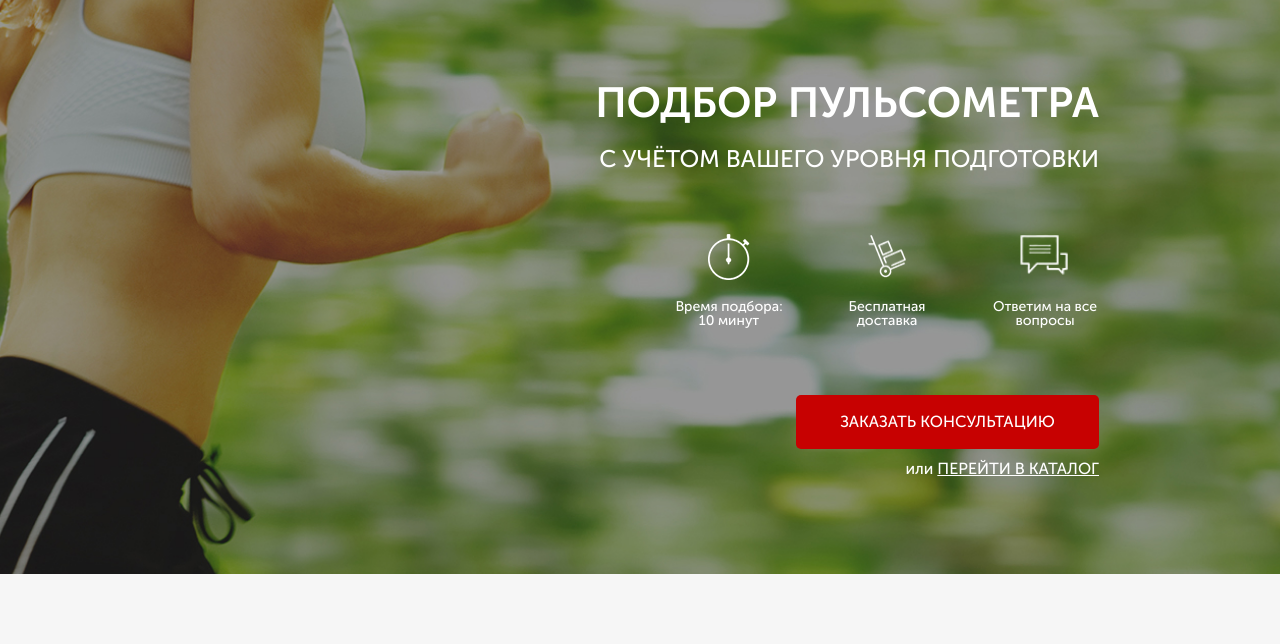
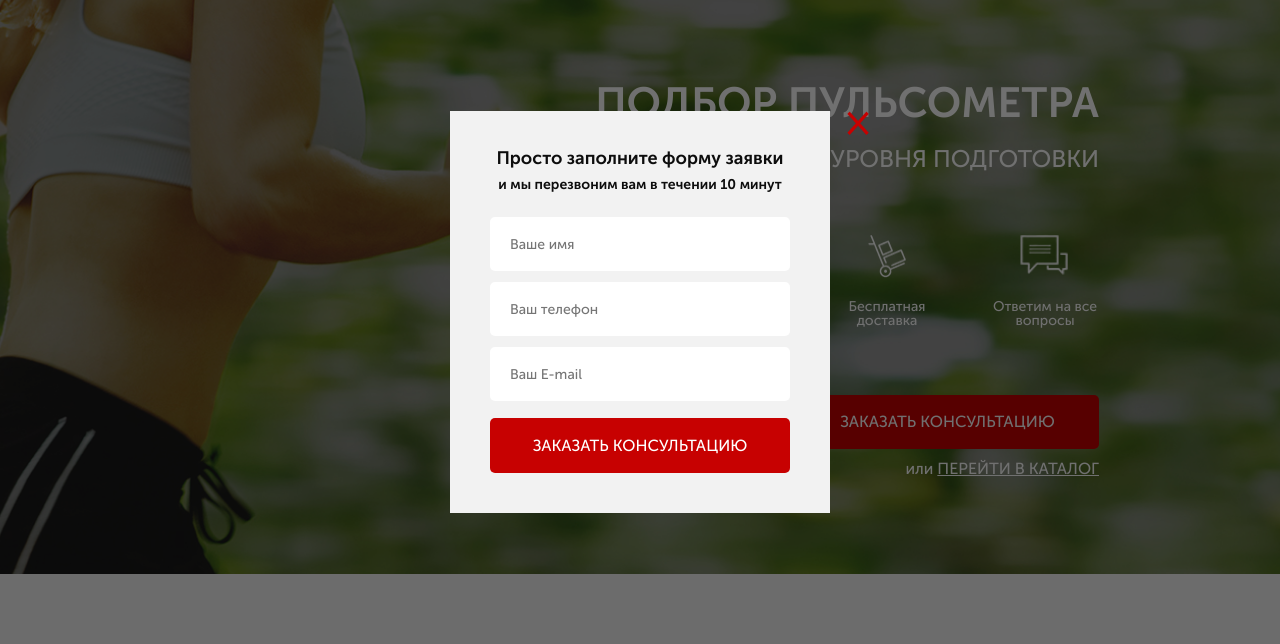
Before and after one commit to trueSlav/PULSE, a plain HTML site: page index.html in a window 1280 px wide. Both pictures are taken after a click on the button "ЗАКАЗАТЬ ЗВОНОК". Shown: the part 88-732 px from the top of the page. Drawn offline with nearby package versions, Linux system fonts and the light colour scheme.

Commit message:
modal window jquery

```diff
--- a/index.html
+++ b/index.html
@@ -25,7 +25,7 @@
                 </div>
                 <div class="header__contacts">
                     <a href="tel:+7499228974" class="header__phone">+7 (499) 922-89-74</a>
-                    <button class="button">
+                    <button data-modal="consultation" class="button">
                         заказать звонок
                     </button>
                 </div>
@@ -47,7 +47,7 @@
                         Ответим на все вопросы
                     </div>
                 </div>
-                <button class="button button_main">
+                <button data-modal="consultation" class="button button_main">
                     заказать кОНСУЛЬТАЦИЮ
                 </button>
                 <div class="promo__link">
@@ -419,6 +419,39 @@
         </div>
     </footer>
 
+    <div class="overlay">
+        <div class="modal" id="consultation">
+            <div class="modal__close">&times;</div>
+            <div class="modal__title">Просто заполните форму заявки</div>
+            <div class="modal__subtitle">и мы перезвоним вам в течении 10 минут</div>
+            <form class="form-submit form-submit_mt25">
+                <input name="name" type="text" placeholder="Ваше имя">
+                <input name="phone" type="number" placeholder="Ваш телефон">
+                <input name="email" type="email" placeholder="Ваш E-mail">
+                <button class="button button_form">заказать кОНСУЛЬТАЦИЮ</button>
+            </form>
+        </div>
+
+        <div class="modal" id="order">
+            <div class="modal__close">&times;</div>
+            <div class="modal__title">Ваш заказ:</div>
+            <div class="modal__subtitle">Пульсометр Polar FT1</div>
+            <form class="form-submit form-submit_mt25">
+                <input name="name" type="text" placeholder="Ваше имя">
+                <input name="phone" type="number" placeholder="Ваш телефон">
+                <input name="email" type="email" placeholder="Ваш E-mail">
+                <button class="button button_form">Купить</button>
+            </form>
+        </div>
+
+        <div class="modal modal_mini" id="sucsess">
+            <div class="modal__close">&times;</div>
+            <div class="modal__title">Спасибо за вашу заявку!</div>
+            <div class="modal__subtitle">Наш менеджер свяжется с вами в ближайшее время!</div>
+        </div>
+
+    </div>
+
     <script src="https://code.jquery.com/jquery-1.11.0.min.js"></script>
     <script src="https://code.jquery.com/jquery-migrate-1.2.1.min.js"></script>
     <script src="js/slick.min.js"></script>
--- a/js/script.js
+++ b/js/script.js
@@ -59,4 +59,16 @@ $(document).ready(function(){
     }
     toggleSlide('a.catalog-card__link');
     toggleSlide('a.catalog-card__back');
+
+    // Modal
+
+    $('[data-modal=consultation]').on('click', function(){
+      $('.overlay, #consultation').fadeIn();
+    });
+    $('.modal__close').on('click', function(){
+      $('.overlay, #consultation, #order, #sucsess').fadeOut();
+    });
+    $('.button_card').on('click', function(){
+      $('.overlay, #order').fadeIn();
+    });
 });
--- a/sass/blocks/_form-submit.sass
+++ b/sass/blocks/_form-submit.sass
@@ -12,3 +12,6 @@
         font-size: 14px
         &:nth-child(3)
             margin-bottom: 17px
+
+    &_mt25
+        margin-top: 25px
--- /dev/null
+++ b/sass/blocks/_modal.sass
@@ -0,0 +1,46 @@
+.overlay
+    display: none
+    position: fixed
+    width: 100%
+    height: 100%
+    top: 0
+    background-color: rgba(0, 0, 0, .56)
+
+.modal
+    padding: 38px 40px 40px 40px
+    position: relative
+    left: 50%
+    top: 50%
+    transform: translate(-50%, -50%)
+    width: 380px
+    min-height: 400px
+    background-color: #F2F2F2
+
+    &__close
+        font-size: 41px
+        line-height: 20px
+        position: absolute
+        top: 0
+        right: -40px
+        color: $mc1
+        cursor: pointer
+
+    &__title
+        font-weight: 700
+        font-size: 18px
+        line-height: 19px
+        text-align: center
+        color: $c4-black
+
+    &__subtitle
+        margin-top: 10px
+        text-align: center
+        font-weight: 700
+        font-size: 14px
+        line-height: 14px
+        color: $c4-black
+    &_mini
+        min-height: 140px
+
+#consultation, #order, #sucsess
+    display: none
--- a/sass/style.sass
+++ b/sass/style.sass
@@ -19,5 +19,6 @@
 @import 'blocks/catalog'
 @import 'blocks/reviews'
 @import 'blocks/footer'
+@import 'blocks/modal'
 
 @import 'media'
```
Also changed, not shown: css/style.min.css.
